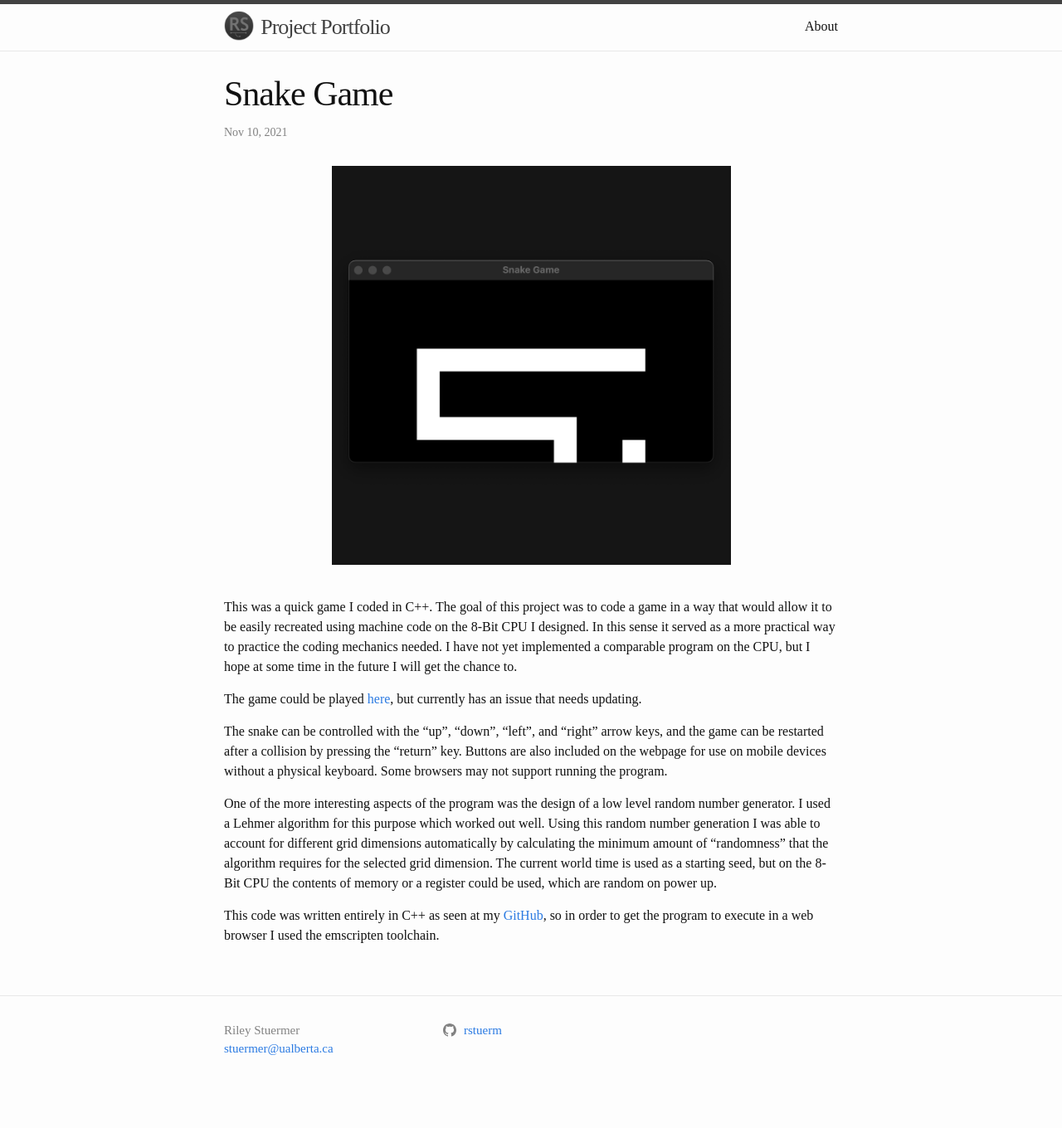
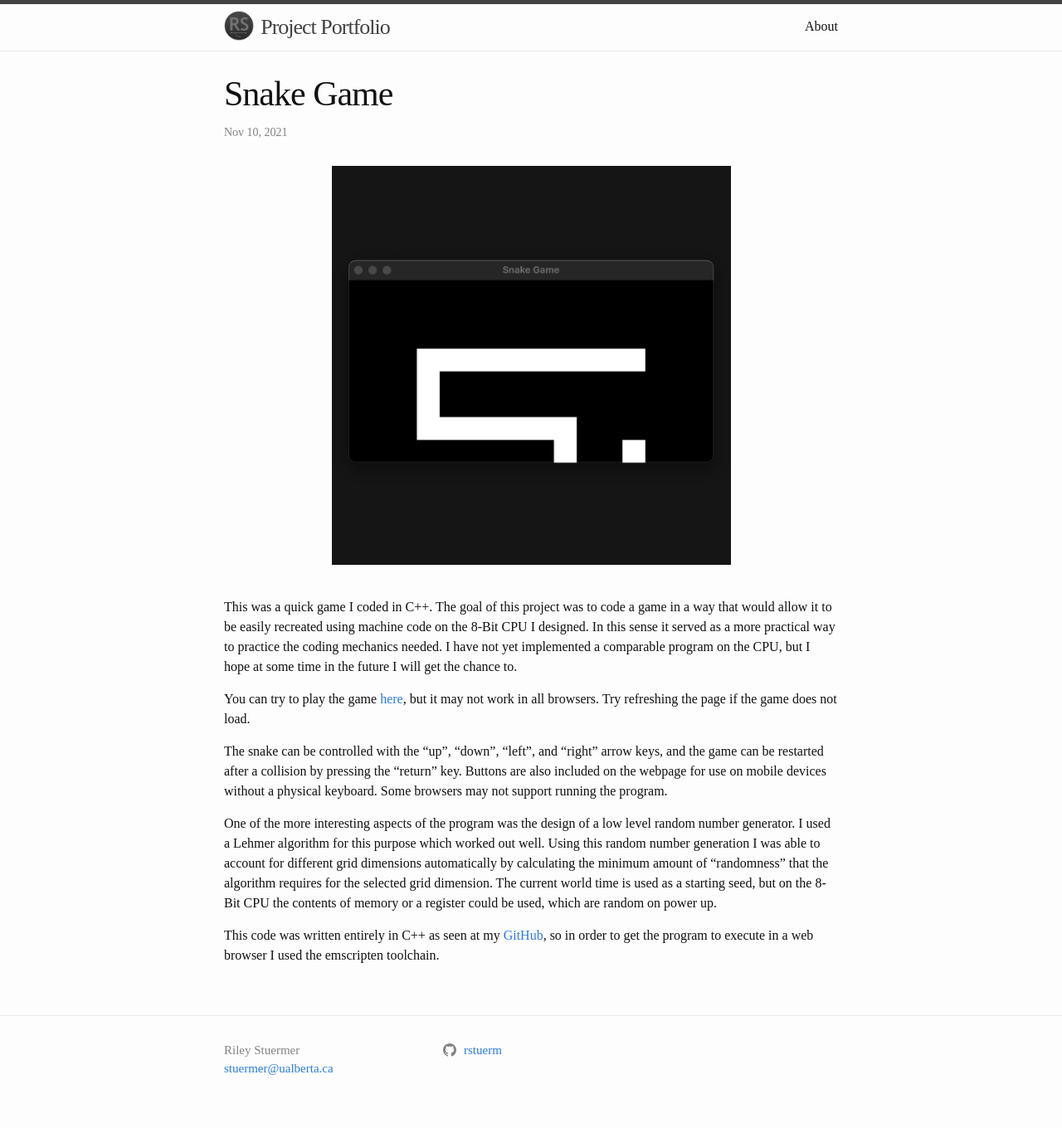
Before and after one commit to rstuerm/rstuerm.github.io, a Jekyll site: the page built from _posts/2021-11-10-SnakeGame.markdown, in a window 1280 px wide. Shown: the whole page at 83% size. Built offline with Jekyll 4.4.1, drawn with Linux system fonts in a browser that asks for light colours; before the commit the page ends 1336 px from its top, so only the background shows below that.

Commit message:
Update snake game wording

```diff
--- a/_posts/2021-11-10-SnakeGame.markdown
+++ b/_posts/2021-11-10-SnakeGame.markdown
@@ -10,7 +10,7 @@ image: /assets/SnakeGame/Snake.png
 
 This was a quick game I coded in C++. The goal of this project was to code a game in a way that would allow it to be easily recreated using machine code on the 8-Bit CPU I designed. In this sense it served as a more practical way to practice the coding mechanics needed. I have not yet implemented a comparable program on the CPU, but I hope at some time in the future I will get the chance to.
 
-The game could be played [here]({{ site.baseurl }}{% link /Snake.html %}), but currently has an issue that needs updating.
+You can try to play the game [here]({{ site.baseurl }}{% link /Snake.html %}), but it may not work in all browsers. Try refreshing the page if the game does not load.
 
 The snake can be controlled with the "up", "down", "left", and "right" arrow keys, and the game can be restarted after a collision by pressing the "return" key. Buttons are also included on the webpage for use on mobile devices without a physical keyboard. Some browsers may not support running the program.
 
```
